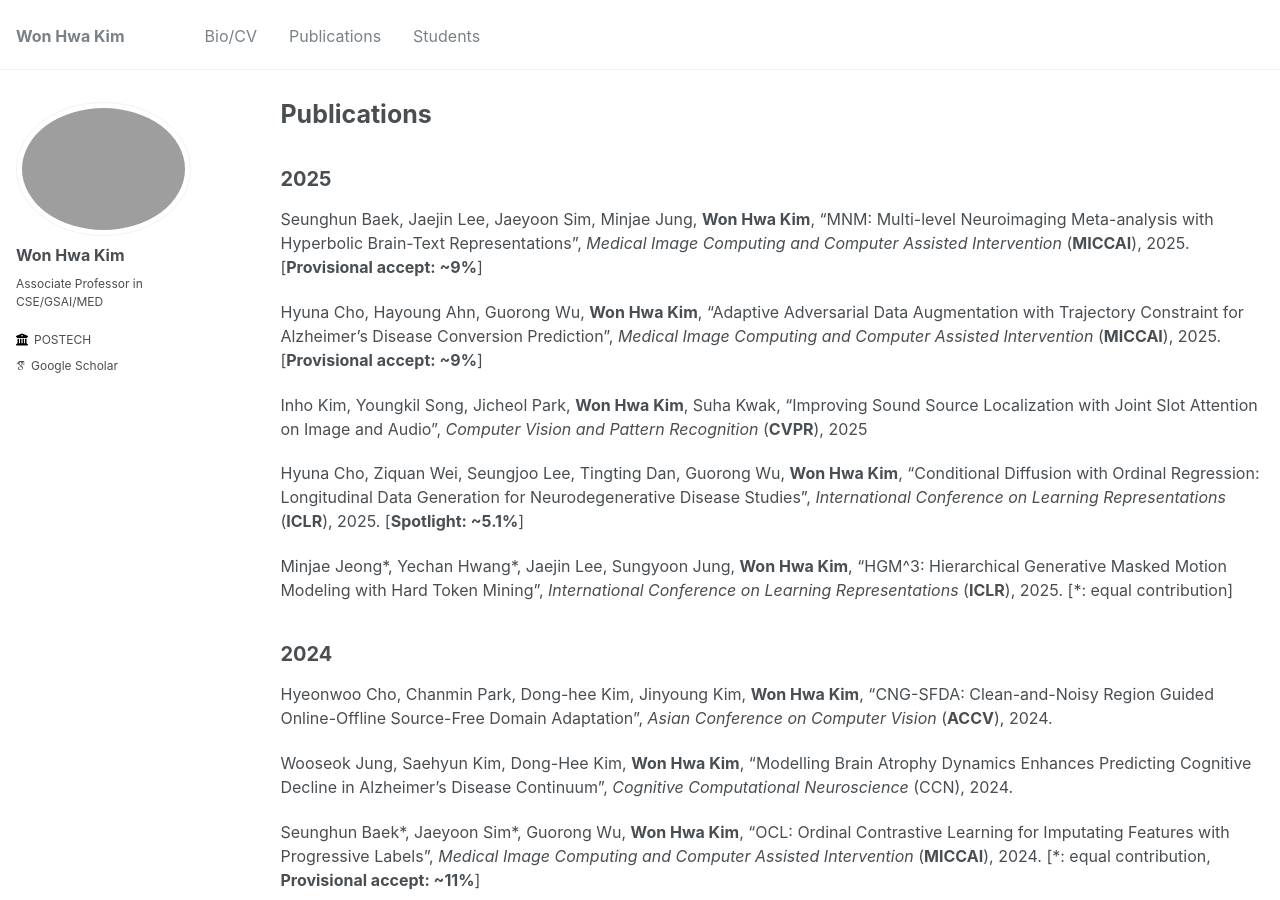
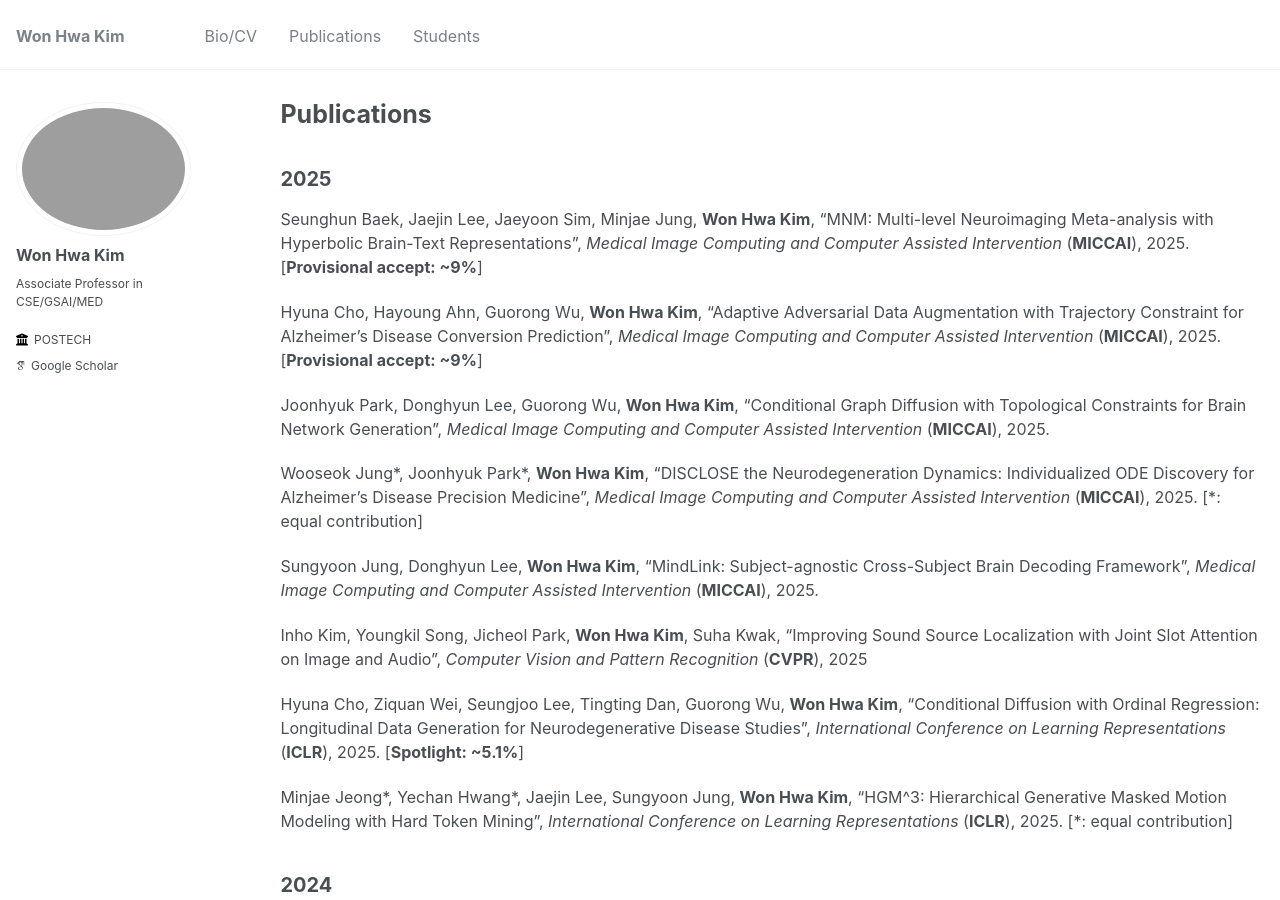
Before and after one commit to wwplato/wwplato.github.io, a Jekyll site: the page built from _pages/publications.md, in a window 1280 px wide and 900 px high. Built offline with Jekyll 4.4.1, drawn with Linux system fonts in a browser that asks for light colours; some web fonts are replaced.

Commit message:
Update publications.md

```diff
--- a/_pages/publications.md
+++ b/_pages/publications.md
@@ -12,6 +12,11 @@ Seunghun Baek, Jaejin Lee, Jaeyoon Sim, Minjae Jung, **Won Hwa Kim**, "MNM: Mult
 
 Hyuna Cho, Hayoung Ahn, Guorong Wu, **Won Hwa Kim**, "Adaptive Adversarial Data Augmentation with Trajectory Constraint for Alzheimer's Disease Conversion Prediction", *Medical Image Computing and Computer Assisted Intervention* (**MICCAI**), 2025. [**Provisional accept: ~9%**]
 
+Joonhyuk Park, Donghyun Lee, Guorong Wu, **Won Hwa Kim**, "Conditional Graph Diffusion with Topological Constraints for Brain Network Generation", *Medical Image Computing and Computer Assisted Intervention* (**MICCAI**), 2025.
+
+Wooseok Jung\*, Joonhyuk Park\*, **Won Hwa Kim**, "DISCLOSE the Neurodegeneration Dynamics: Individualized ODE Discovery for Alzheimer's Disease Precision Medicine", *Medical Image Computing and Computer Assisted Intervention* (**MICCAI**), 2025.  [\*: equal contribution]
+
+Sungyoon Jung, Donghyun Lee, **Won Hwa Kim**, "MindLink: Subject-agnostic Cross-Subject Brain Decoding Framework", *Medical Image Computing and Computer Assisted Intervention* (**MICCAI**), 2025.
 
 Inho Kim, Youngkil Song, Jicheol Park, **Won Hwa Kim**, Suha Kwak, "Improving Sound Source Localization with Joint Slot Attention on Image and Audio",
 *Computer Vision and Pattern Recognition* (**CVPR**), 2025
```
